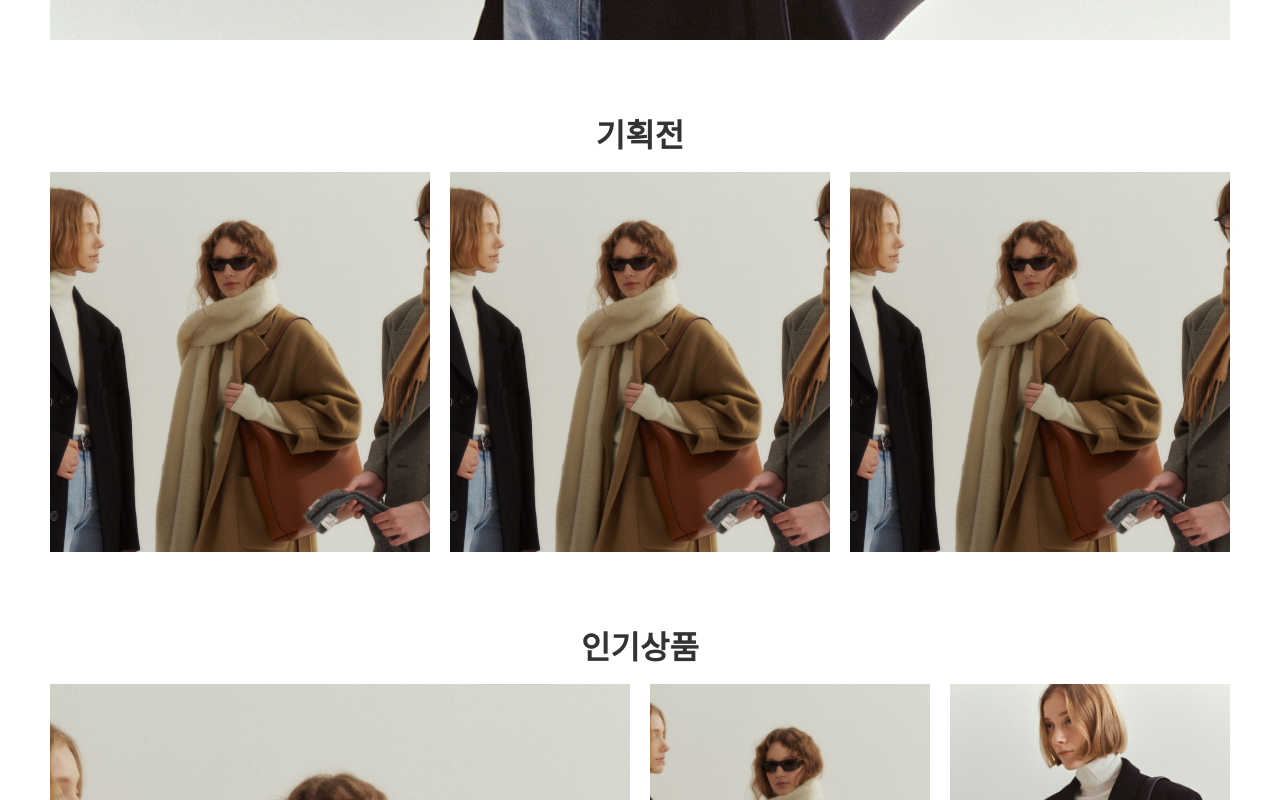
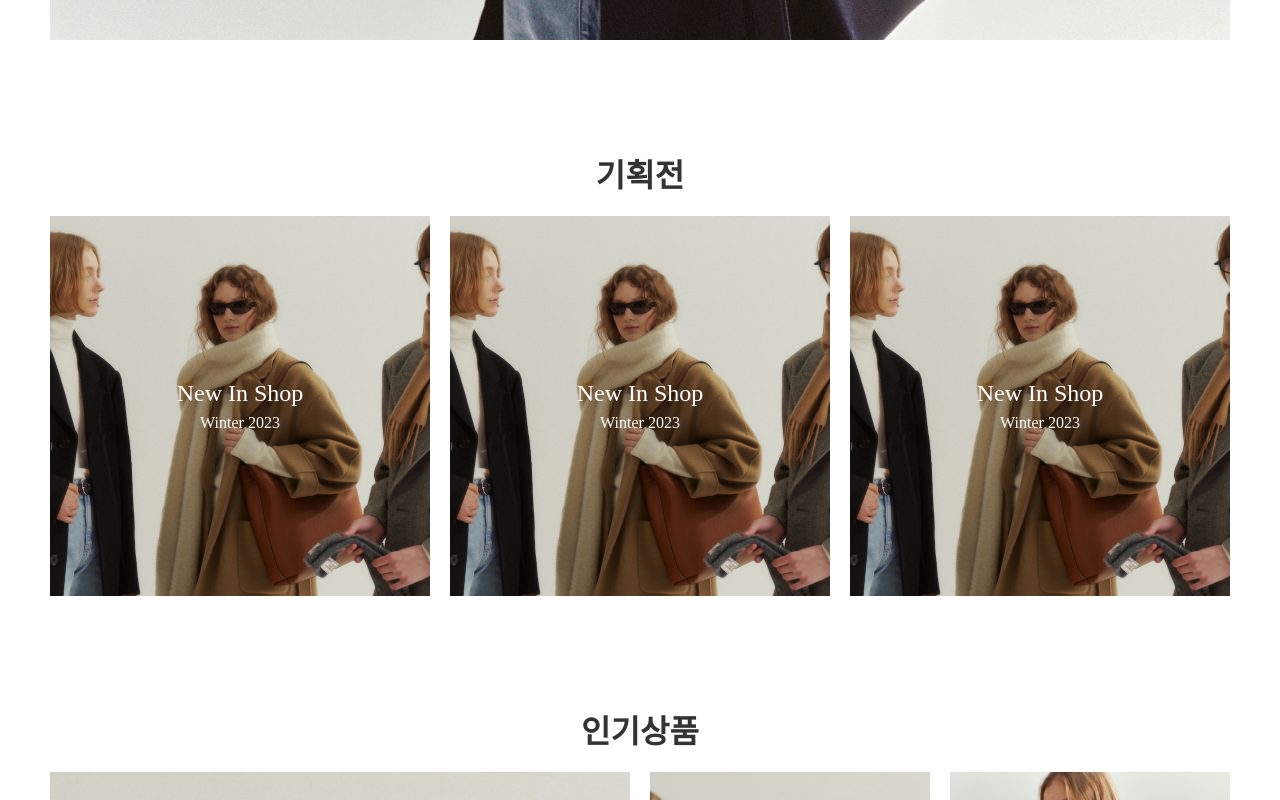
Before and after one commit to SuperMiniBeans/Front, a React (Create React App) app: page / in a window 1280 px wide. Shown: the part 740-1540 px from the top of the page. Built offline with nearby package versions, Linux system fonts and the light colour scheme.

Commit message:
[STYLE] 기획전section css완료

```diff
--- a/src/pages/Home.js
+++ b/src/pages/Home.js
@@ -3,6 +3,7 @@ import styled from "styled-components";
 import Carousel from "../components/Carousel";
 
 function Home() {
+  // 배너 이미지
   const images = [
     require('../img/home_banner_img1.jpg'),
     require('../img/home_banner_img2.jpg'),
@@ -28,9 +29,32 @@ function Home() {
         <TrendSection>
           <h2>기획전</h2>
           <div className="content_wrap">
-            <div><img src={require("../img/home_banner_img1.jpg")} alt="" /></div>
-            <div><img src={require("../img/home_banner_img1.jpg")} alt="" /></div>
-            <div><img src={require("../img/home_banner_img1.jpg")} alt="" /></div>
+            <div className="content_box">
+              <img src={require("../img/home_banner_img1.jpg")} alt="" />
+              <div className="square"></div>
+              <div className="content_title">
+                <span>New In Shop</span>
+                <span>Winter 2023</span>
+              </div>
+            </div>
+
+            <div className="content_box">
+              <img src={require("../img/home_banner_img1.jpg")} alt="" />
+              <div className="square"></div>
+              <div className="content_title">
+                <span>New In Shop</span>
+                <span>Winter 2023</span>
+              </div>
+            </div>
+
+            <div className="content_box">
+              <img src={require("../img/home_banner_img1.jpg")} alt="" />
+              <div className="square"></div>
+              <div className="content_title">
+                <span>New In Shop</span>
+                <span>Winter 2023</span>
+              </div>
+            </div>
           </div>
         </TrendSection>
 
@@ -65,32 +89,70 @@ const ImgBannerSection = styled.section`
 `
 
 const TrendSection = styled.section`
-  margin-bottom: 80px;
+  margin: 120px 0;
 
   h2 {
     text-align: center;
-    padding-bottom: 20px;
+    padding-bottom: 24px;
   }
 
   .content_wrap {
+    position:relative;
     display: grid;
     grid-template-columns: repeat(3, 1fr);
     column-gap: 20px;
     width: 1180px;
     height: 380px;
 
-    img {
-      width: 100%;
-      height: 100%;
-      object-fit: cover;
+    .content_box {
+      position:relative;
+      cursor: pointer;
+
+      .square {
+        position: absolute;
+        top:0;
+        width: 100%;
+        height: 100%;
+        transition: all 0.5s ease-in-out;
+
+        &:hover {
+          background: rgba(0, 0, 0, 0.3);
+        }
+      }
+
+      img {
+        width: 100%;
+        height: 100%;
+        object-fit: cover;
+      }
+
+      .content_title {
+        position: absolute;
+        top: 50%;
+        left: 50%;
+        transform: translate(-50%, -50%);
+        text-align: center;
+        color: #fff;
+
+        span {
+          display: block;
+
+          &:first-child {
+            font-size: 24px;
+            margin-bottom: 10px;
+
+          }
+        }
+      }
     }
+
   }
 `
 
 const BestItemSection = styled.section`
   h2 {
     text-align: center;
-    padding-bottom: 20px;
+    padding-bottom: 24px;
   }
 
   .best_item_wrap {
```
